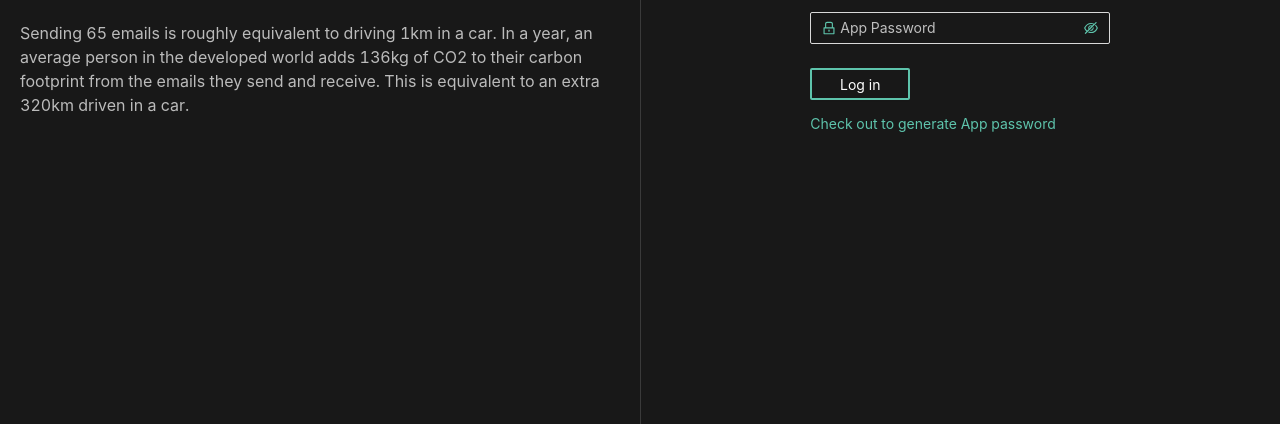
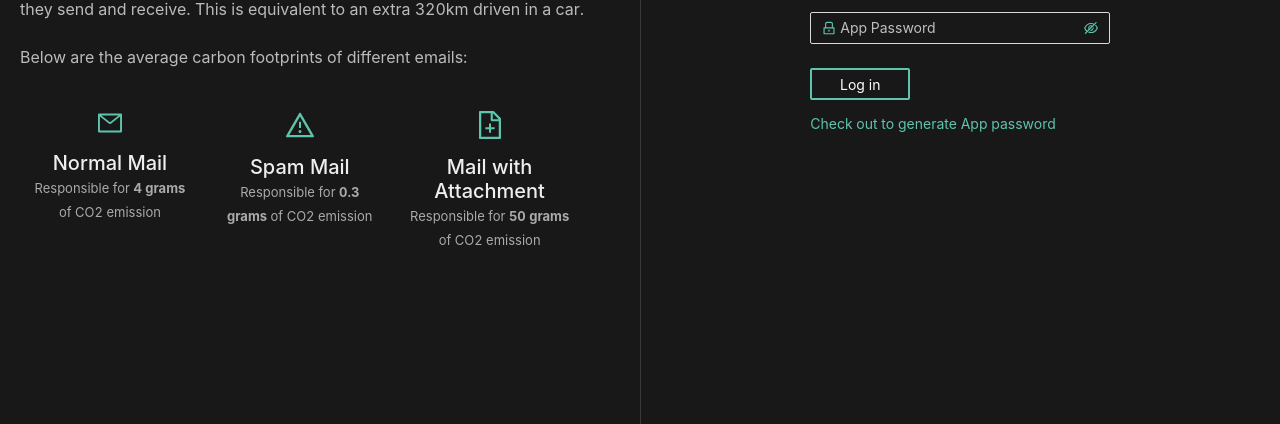
Before and after one commit to Hackdotslash/T09-LeoCode, a React app in the folder CO2_efficient_mailing_system/frontend/: page / in a window 1280 px wide. Shown: the part 376-800 px from the top of the page. Built offline with nearby package versions, Linux system fonts and the light colour scheme.

Commit message:
chore: improved UI

```diff
--- a/CO2_efficient_mailing_system/frontend/src/components/login/index.jsx
+++ b/CO2_efficient_mailing_system/frontend/src/components/login/index.jsx
@@ -11,12 +11,12 @@ import {
 } from "antd";
 import { useHistory } from "react-router-dom";
 import {
-    UserOutlined,
     LockOutlined,
+    WarningOutlined,
     EyeTwoTone,
     EyeInvisibleOutlined,
-    MailTwoTone,
     MailOutlined,
+    FileAddOutlined,
 } from "@ant-design/icons";
 import { Link } from "react-router-dom";
 import list from "../../config";
@@ -50,8 +50,8 @@ const Login = () => {
         <div className="login__container">
             <div className="login__hero">
                 <Row>
-                    <Col>
-                        <Row justify="center" align="middle">
+                    <Col style={{ width: "100%" }}>
+                        <Row align="middle">
                             <img
                                 src={Hed}
                                 width="80"
@@ -73,14 +73,108 @@ const Login = () => {
                     </Col>
                     <Col>
                         <span style={{ color: "#bbb" }}>
-                            Sending 65 emails is roughly equivalent to driving
-                            1km in a car. In a year, an average person in the
-                            developed world adds 136kg of CO2 to their carbon
-                            footprint from the emails they send and receive.
-                            This is equivalent to an extra 320km driven in a
-                            car.
+                            once an email has been sent it’s out there forever,
+                            somewhere…
+                            <br />
+                            As the email travels across the internet, each
+                            server will use some electricity to temporarily
+                            store it, before passing it on. Sending 65 emails is
+                            roughly equivalent to driving 1km in a car. In a
+                            year, an average person in the developed world adds
+                            136kg of CO2 to their carbon footprint from the
+                            emails they send and receive. This is equivalent to
+                            an extra 320km driven in a car.
+                            <br></br>
+                            <br />
+                            Below are the average carbon footprints of different
+                            emails:
                         </span>
                     </Col>
+                    <Row style={{ width: "100%", marginTop: "2rem" }}>
+                        <Col
+                            style={{
+                                width: "30%",
+                                textAlign: "center",
+                                padding: "10px",
+                                marginRight: "10px",
+                            }}
+                        >
+                            <MailOutlined
+                                style={{
+                                    fontSize: "24px",
+                                    color: "#5ec4ac",
+                                    marginBottom: "1rem",
+                                }}
+                            />
+                            <h5 style={{ color: "#eee", margin: "0" }}>
+                                Normal Mail
+                            </h5>
+                            <span
+                                style={{
+                                    color: "#aaa",
+                                    fontSize: "13px",
+                                    lineHeight: "1.2px",
+                                }}
+                            >
+                                Responsible for <b>4 grams</b> of CO2 emission
+                            </span>
+                        </Col>
+                        <Col
+                            style={{
+                                width: "30%",
+                                textAlign: "center",
+                                padding: "10px",
+                                marginRight: "10px",
+                            }}
+                        >
+                            <WarningOutlined
+                                style={{
+                                    fontSize: "28px",
+                                    color: "#5ec4ac",
+                                    marginBottom: "1rem",
+                                }}
+                            />
+                            <h5 style={{ color: "#eee", margin: "0" }}>
+                                Spam Mail
+                            </h5>
+                            <span
+                                style={{
+                                    color: "#aaa",
+                                    fontSize: "13px",
+                                    lineHeight: "1.2px",
+                                }}
+                            >
+                                Responsible for <b>0.3 grams</b> of CO2 emission
+                            </span>
+                        </Col>
+                        <Col
+                            style={{
+                                width: "30%",
+                                textAlign: "center",
+                                padding: "10px",
+                            }}
+                        >
+                            <FileAddOutlined
+                                style={{
+                                    fontSize: "28px",
+                                    color: "#5ec4ac",
+                                    marginBottom: "1rem",
+                                }}
+                            />
+                            <h5 style={{ color: "#eee", margin: "0" }}>
+                                Mail with Attachment
+                            </h5>
+                            <span
+                                style={{
+                                    color: "#aaa",
+                                    fontSize: "13px",
+                                    lineHeight: "1.2px",
+                                }}
+                            >
+                                Responsible for <b>50 grams</b> of CO2 emission
+                            </span>
+                        </Col>
+                    </Row>
                 </Row>
             </div>
             <div style={{ padding: "20px" }} className="login__form">
--- a/CO2_efficient_mailing_system/frontend/src/components/unsubscribe/index.jsx
+++ b/CO2_efficient_mailing_system/frontend/src/components/unsubscribe/index.jsx
@@ -1,6 +1,7 @@
 import React, { useEffect, useState } from "react";
 import {
     Button,
+    Card,
     Divider,
     Empty,
     message,
@@ -97,10 +98,23 @@ const Unsubscribe = () => {
             {loading ? (
                 <div
                     style={{
-                        margin: "0px auto",
+                        display: "flex",
+                        justifyContent: "center",
+                        alignItems: "center",
+                        flexDirection: "column",
                         padding: "20px 10px",
                     }}
                 >
+                    <Card
+                        loading={true}
+                        style={{
+                            width: "80%",
+                            backgroundColor: "#202020",
+                            marginTop: "20px",
+                            marginBottom: "2rem",
+                        }}
+                        bordered={false}
+                    ></Card>
                     <Skeleton active paragraph={{ rows: 0 }} />
                     <CardLoading number={8} />
                 </div>
```
